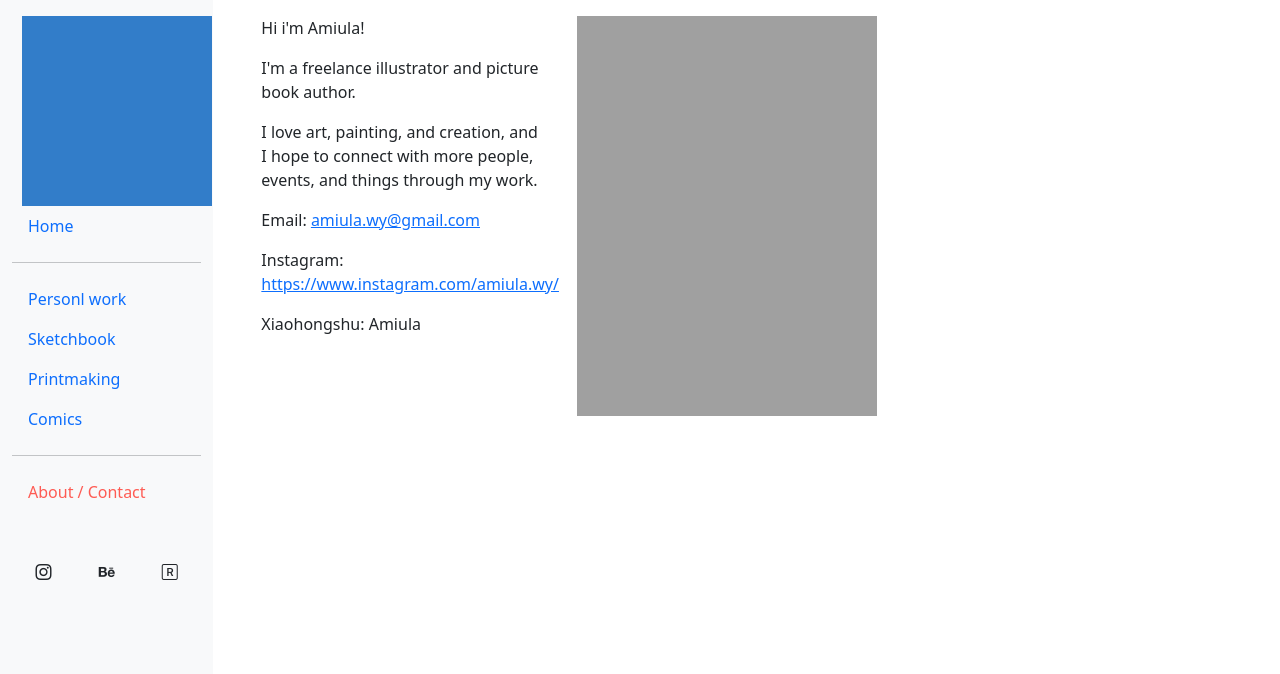
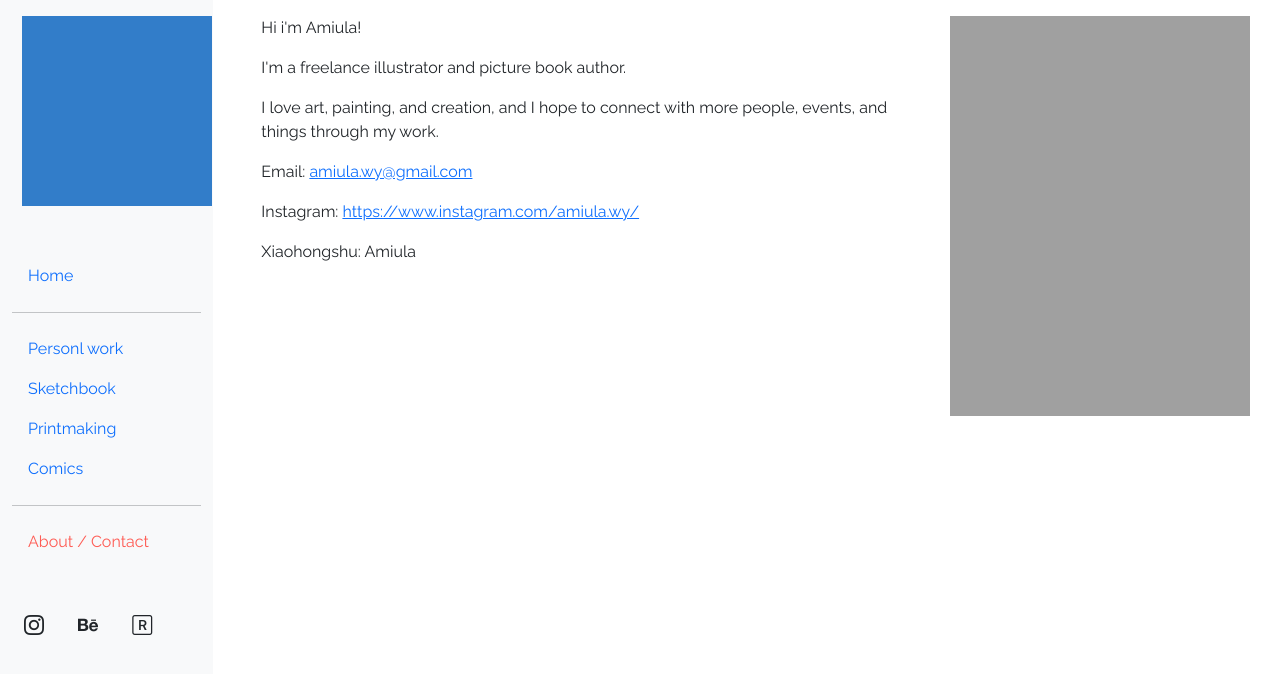
Before and after one commit to flynnwang/amiula-homepage, a Jekyll site: the page built from site/about.html, in a window 1280 px wide. Shown: the top 674 px of the page. Built offline with Jekyll 4.4.1, drawn with Linux system fonts in a browser that asks for light colours; some web fonts are replaced; comment, search, counter and statistics services are not loaded.

Commit message:
style touch

```diff
--- a/site/_includes/sidebar.html
+++ b/site/_includes/sidebar.html
@@ -31,18 +31,12 @@
             </ul>
 
             <div class="container my-5">
-                <div class="row text-center">
-                    <div class="col">
+                <div class="social-bar">
                         <i class="bi bi-instagram"></i>
-                    </div>
 
-                    <div class="col">
                         <i class="bi bi-behance"></i>
-                    </div>
 
-                    <div class="col">
                         <i class="bi bi-r-square"></i>
-                    </div>
                 </div>
             </div>
 
--- a/site/_layouts/default.html
+++ b/site/_layouts/default.html
@@ -9,6 +9,11 @@
     <link rel="stylesheet" href="https://cdn.jsdelivr.net/npm/bootstrap-icons@1.11.3/font/bootstrap-icons.min.css">
     <link rel="stylesheet" href="https://cdn.jsdelivr.net/npm/@fancyapps/ui@5.0/dist/fancybox/fancybox.css" >
     <link rel="stylesheet" href="/assets/css/styles.css">
+    <link href="https://fonts.cdnfonts.com/css/agenda" rel="stylesheet">
+
+    <link rel="preconnect" href="https://fonts.googleapis.com">
+    <link rel="preconnect" href="https://fonts.gstatic.com" crossorigin>
+    <link href="https://fonts.googleapis.com/css2?family=Raleway:ital,wght@0,100..900;1,100..900&display=swap" rel="stylesheet">
   </head>
 
   <body>
--- a/site/about.html
+++ b/site/about.html
@@ -5,7 +5,7 @@ title: About Me
 permalink: /about/
 ---
 
-<div class="col-6 col-md-6 mb-3 grid-item">
+<div class="col-8 col-md-8 mb-3">
 <p>
 Hi i'm Amiula!
 </p>
@@ -29,6 +29,6 @@ Email: <a href="mailto:amiula.wy@gmail.com">amiula.wy@gmail.com</a>
 </div>
 
 
-<div class="col-4 col-md-4 mb-3 grid-item">
+<div class="col-4 col-md-4 mb-3">
     <svg class="bi pe-none me-large" width="300" height="400"><use xlink:href="#bootstrap"/></svg>
 </dib>
--- a/site/assets/css/styles.css
+++ b/site/assets/css/styles.css
@@ -1,10 +1,29 @@
+body {
+    font-family: "Raleway", sans-serif;
+    font-weight: 400;
+    font-size: 16px;
+    font-style: normal;
+}
+
 .sidebar {
-    height: 100vh;
+    height: 100%;
     position: fixed;
     top: 0;
     left: 0;
     padding-top: 1rem;
     background-color: #f8f9fa;
+}
+
+.sidebar .flex-column {
+    margin-top: 50px;
+}
+
+.social-bar .bi {
+    font-size: 20px;
+}
+
+.social-bar .bi-behance {
+    margin: 0 30px;
 }
 
 .content {
```
